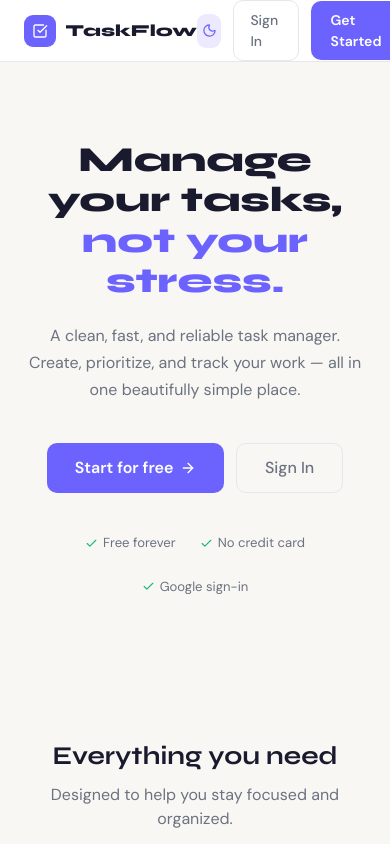
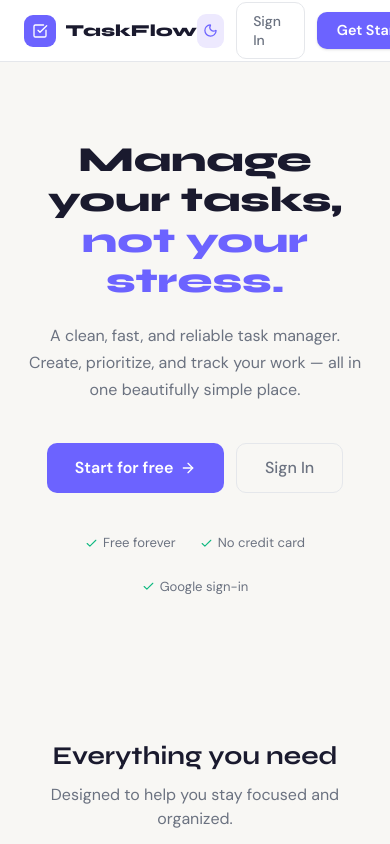
Before and after one commit to iniesta375/flowsync, a React (Vite) app: page / in a window 390 px wide. Shown: the top 844 px of the page. Built offline with nearby package versions, Linux system fonts and the light colour scheme; no server answers.

Commit message:
feat: had to adjust the button for more responsiveness

```diff
--- a/src/components/layout/Topbar.jsx
+++ b/src/components/layout/Topbar.jsx
@@ -32,7 +32,7 @@ export default function Topbar({ onMenuClick }) {
         className="md:hidden"
         style={{ background: 'none', border: 'none', cursor: 'pointer', color: 'var(--text-muted)', display: 'flex' }}
       >
-        <Menu size={22} />
+        <Menu  size={22} />
       </button>
 
       <h1 style={{ fontFamily: 'Syne, sans-serif', fontWeight: 700, fontSize: '1.1rem', color: 'var(--text)', flex: 1 }}>
--- a/src/pages/LandingPage.jsx
+++ b/src/pages/LandingPage.jsx
@@ -34,8 +34,8 @@ export default function LandingPage() {
           <button onClick={toggleDark} style={{ width: 34, height: 34, borderRadius: 9, background: 'var(--accent-light)', border: 'none', cursor: 'pointer', color: 'var(--accent)', display: 'flex', alignItems: 'center', justifyContent: 'center' }}>
             <Moon size={15} />
           </button>
-          <Link to="/login" className="btn-ghost" style={{ textDecoration: 'none', fontSize: '0.875rem' }}>Sign In</Link>
-          <Link to="/register" className="btn-primary" style={{ textDecoration: 'none', fontSize: '0.875rem' }}>Get Started</Link>
+          <Link to="/login" className="btn-ghost px-3 py-2 sm:px-4 text-xs sm:text-sm font-medium transition-all duration-200">Sign In</Link>
+          <Link to="/register"className="btn-primary px-3.5 py-2 sm:px-5 text-xs sm:text-sm font-medium rounded-xl whitespace-nowrap shadow-sm hover:shadow transition-all duration-200">Get Started</Link>
         </div>
       </nav>
 
--- a/src/pages/LoginPage.jsx
+++ b/src/pages/LoginPage.jsx
@@ -33,7 +33,7 @@ export default function LoginPage() {
             <div style={{ width: 40, height: 40, borderRadius: 12, background: 'rgba(255,255,255,0.2)', display: 'flex', alignItems: 'center', justifyContent: 'center' }}>
               <CheckSquare size={20} color="#fff" />
             </div>
-            <span style={{ fontFamily: 'Syne, sans-serif', fontWeight: 800, fontSize: '1.25rem', color: '#fff' }}>TaskFlow</span>
+            <span style={{ fontFamily: 'Syne, sans-serif', fontWeight: 800, fontSize: '1.25rem', color: '#fff' }}>FlowSync</span>
           </div>
 
           <h2 style={{ fontFamily: 'Syne, sans-serif', fontWeight: 800, fontSize: '2.2rem', color: '#fff', lineHeight: 1.25, marginBottom: '1rem' }}>
@@ -71,7 +71,7 @@ export default function LoginPage() {
             <div style={{ width: 34, height: 34, borderRadius: 10, background: 'var(--accent)', display: 'flex', alignItems: 'center', justifyContent: 'center' }}>
               <CheckSquare size={16} color="#fff" />
             </div>
-            <span style={{ fontFamily: 'Syne, sans-serif', fontWeight: 800, fontSize: '1.1rem', color: 'var(--text)' }}>TaskFlow</span>
+            <span style={{ fontFamily: 'Syne, sans-serif', fontWeight: 800, fontSize: '1.1rem', color: 'var(--text)' }}>FlowSync</span>
           </div>
 
           <div style={{ background: 'var(--bg-card)', borderRadius: 20, border: '1px solid var(--border)', padding: '2rem', boxShadow: '0 8px 40px rgba(0,0,0,0.06)' }}>
```
